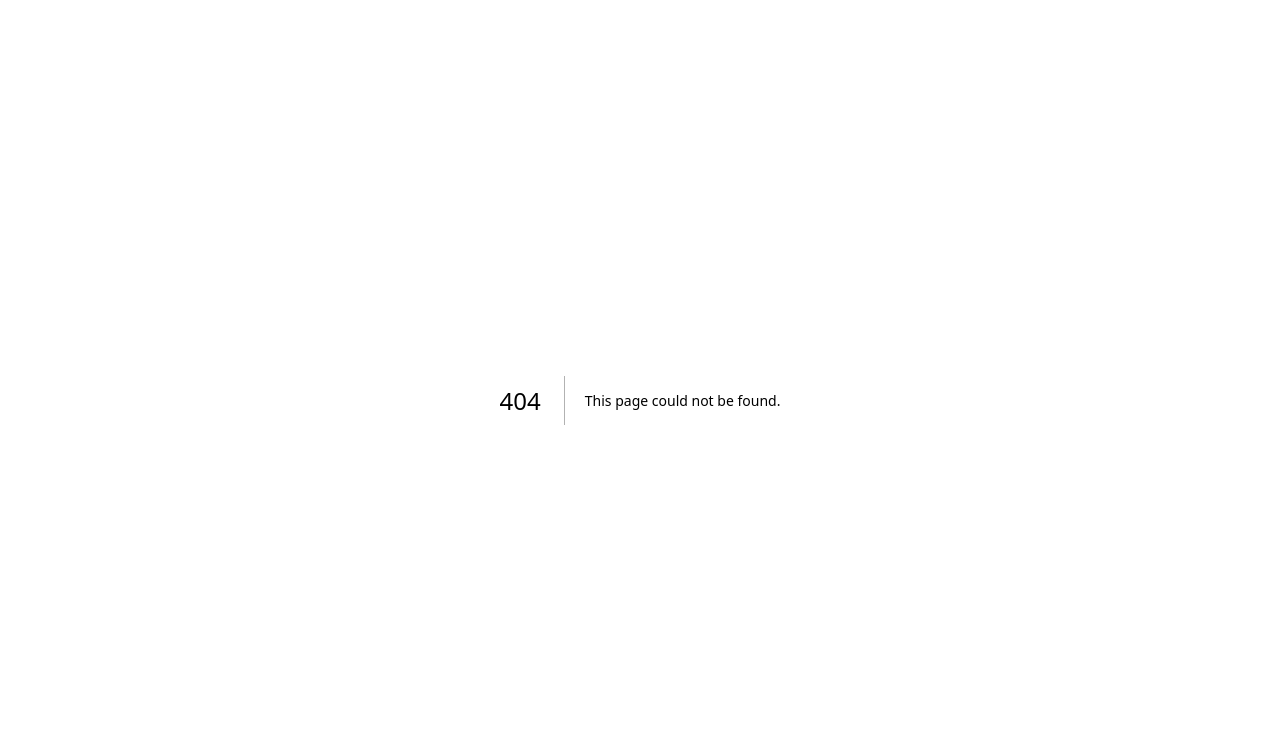
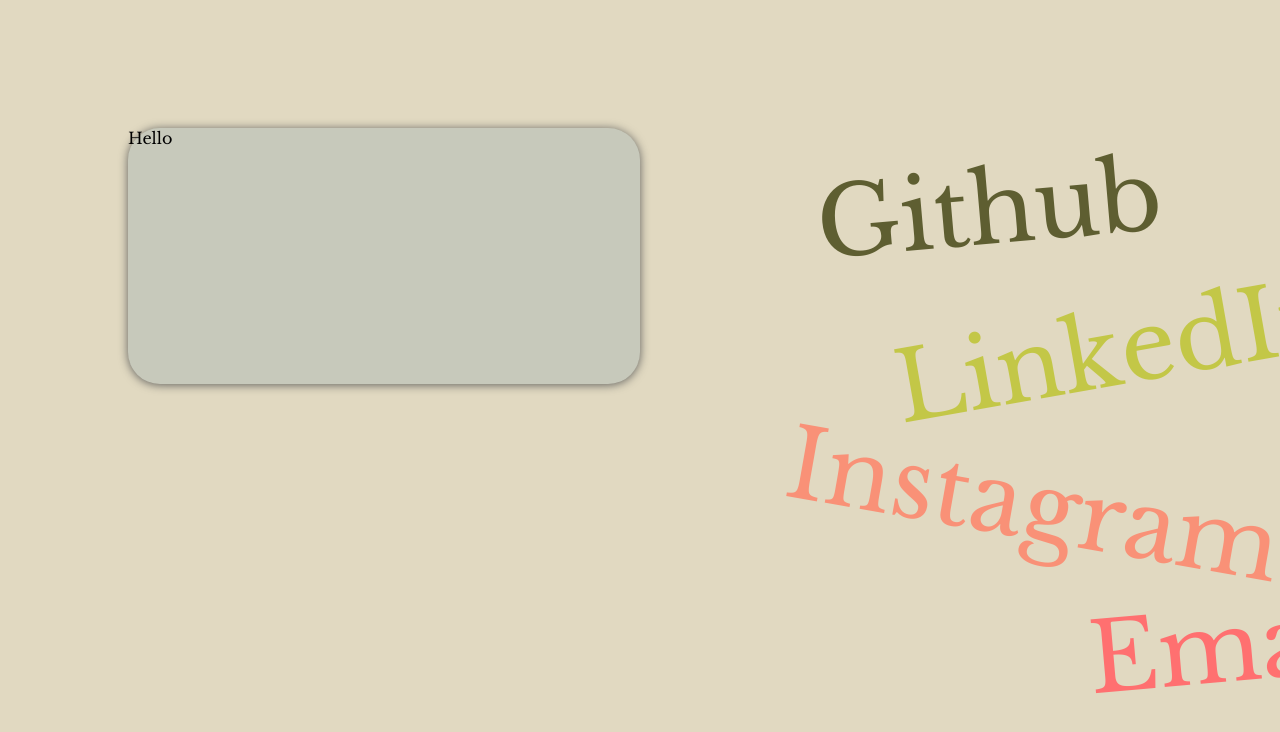
Before and after one commit to phantomcorn/site, a Next.js app: page /about in a window 1280 px wide. Before the commit this address had no page. Shown: the top 732 px of the page. Built offline with nearby package versions, Linux system fonts and the light colour scheme.

Commit message:
about page

```diff
--- /dev/null
+++ b/src/app/about/page.js
@@ -0,0 +1,26 @@
+"use client"
+import Card from "@/components/Card/Card"
+import TextDisperse from "@/components/DisperseText/DisperseText"
+import styles from "./page.module.css"
+import gsap from "gsap"
+import { useRef } from "react"
+
+export default function About() {
+
+    const backgroundRef = useRef(null)
+    const setBackground = (isActive) => {
+        gsap.to(backgroundRef.current, {opacity: isActive? 0.8 : 0})
+    }
+    return (
+        <div className={styles.page}>
+            <Card/>
+            <div className={styles["media-container"]}>
+                <TextDisperse variant="variant1" setBackground={setBackground}>Github</TextDisperse>
+                <TextDisperse variant="variant2" setBackground={setBackground}>LinkedIn</TextDisperse>
+                <TextDisperse variant="variant3" setBackground={setBackground}>Instagram</TextDisperse>
+                <TextDisperse variant="variant4" setBackground={setBackground}>Email</TextDisperse>
+                <div ref={backgroundRef} className={styles.background}></div>
+            </div>
+        </div>
+    )
+}
--- /dev/null
+++ b/src/app/about/page.module.css
@@ -0,0 +1,32 @@
+.page {
+    width: 100vw;
+    height: 100vh; /* Fullscreen */
+    display: flex;
+    column-gap: 10rem;
+    background: var(--primary-one);
+
+    box-sizing: border-box;
+    padding: 8rem;
+    position: relative;
+}
+
+.media-container {
+    height: 100%;
+    width: 100%;
+    display: flex;
+    flex-direction: column;
+    justify-content: space-between;
+    font-size: 6rem;
+
+}
+
+.background {
+    background-color: black;
+    position: absolute;
+    pointer-events: none;
+    width: 100%;
+    height: 100%;
+    top: 0;
+    left: 0;
+    opacity: 0;
+}
```
